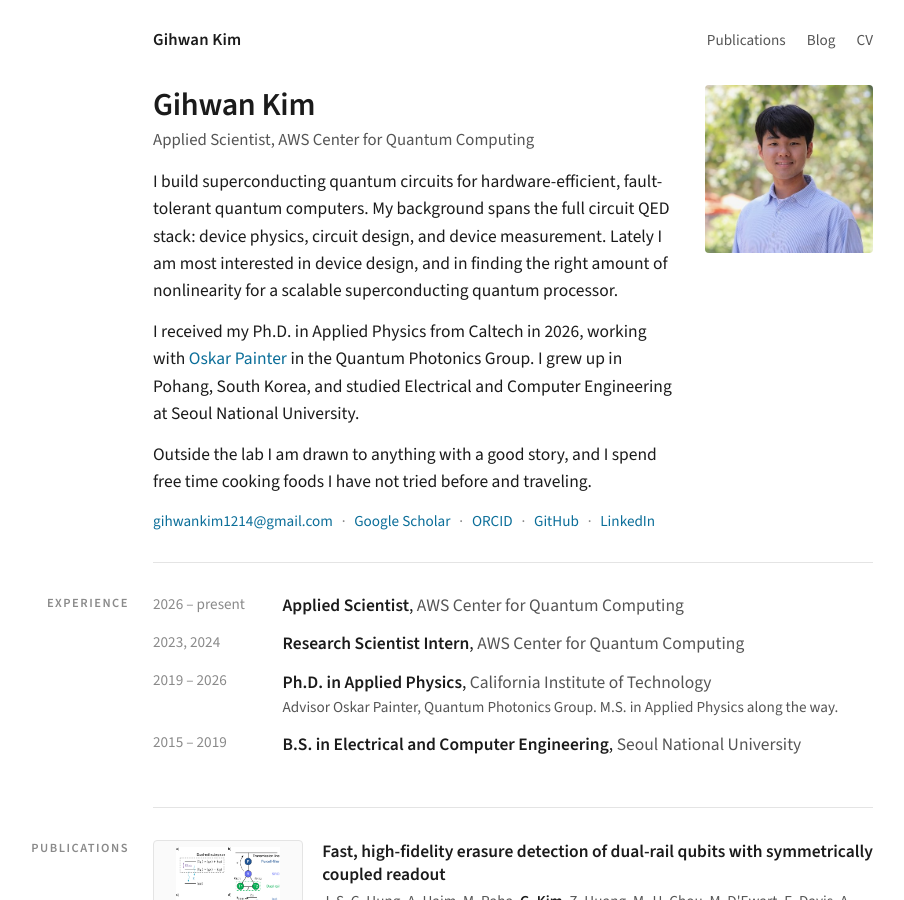
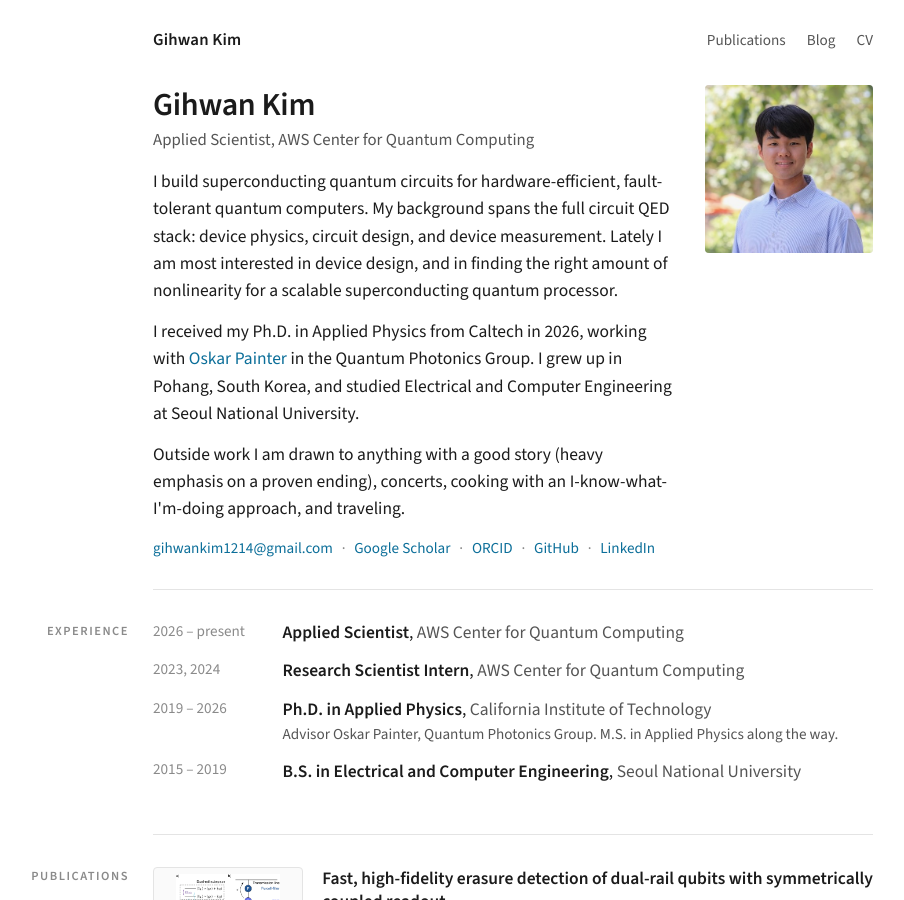
Before and after one commit to gihwan-scqubits/gihwan-scqubits.github.io, a Jekyll site: the page built from index.md, in a window 1280 px wide and 900 px high. Shown: the whole window, without its empty margins (127-1031 px from the left). Built offline with Jekyll 4.4.1, drawn with Linux system fonts in a browser that asks for light colours.

Commit message:
Bio: closing line in the author's words
Co-Authored-By: Claude Fable 5.1 <noreply@anthropic.com>
Claude-Session: https://claude.ai/code/session_01D9GyQzp35NGwXa4HyFQyv5

```diff
--- a/index.md
+++ b/index.md
@@ -14,8 +14,8 @@ body_class: home
     <p>I received my Ph.D. in Applied Physics from Caltech in 2026, working with
     <a href="https://painterlab.caltech.edu">Oskar Painter</a> in the Quantum Photonics Group. I grew up
     in Pohang, South Korea, and studied Electrical and Computer Engineering at Seoul National University.</p>
-    <p>Outside the lab I am drawn to anything with a good story, and I spend free time cooking foods I have not
-    tried before and traveling.</p>
+    <p>Outside work I am drawn to anything with a good story (heavy emphasis on a proven ending), concerts,
+    cooking with an I-know-what-I'm-doing approach, and traveling.</p>
     {% include links.html %}
   </div>
   <img class="portrait" src="{{ '/assets/img/profile.jpg' | relative_url }}" alt="Portrait of Gihwan Kim" width="168" height="168">
```
